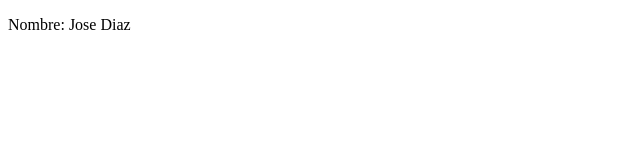
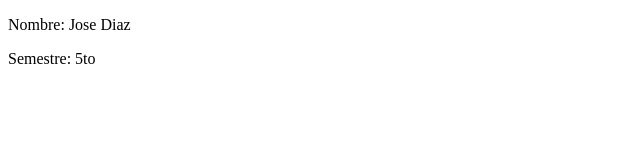
Before and after one commit to JoseMDR19/Taller_Git_Github_y_Netlify, a plain HTML site: page index.html in a window 1280 px wide. Shown: the full height of the page, 0-640 px from the left. Drawn offline with Linux system fonts and the light colour scheme.

Commit message:
Añadir Semestre

```diff
--- a/index.html
+++ b/index.html
@@ -7,5 +7,6 @@
 </head>
 <body>
     <p>Nombre: Jose Diaz </p>
+    <p>Semestre: 5to</p>
 </body>
 </html>
```
